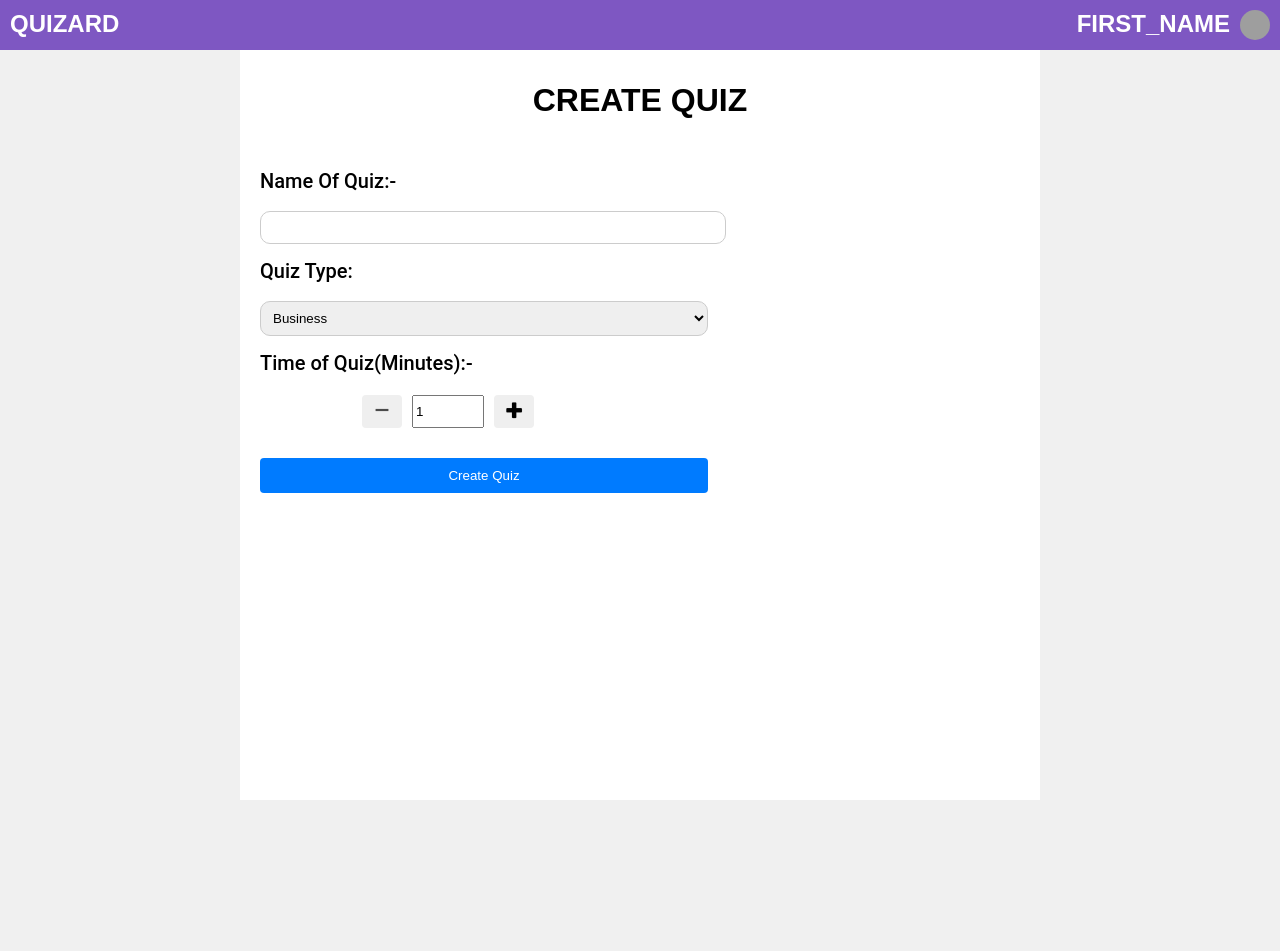
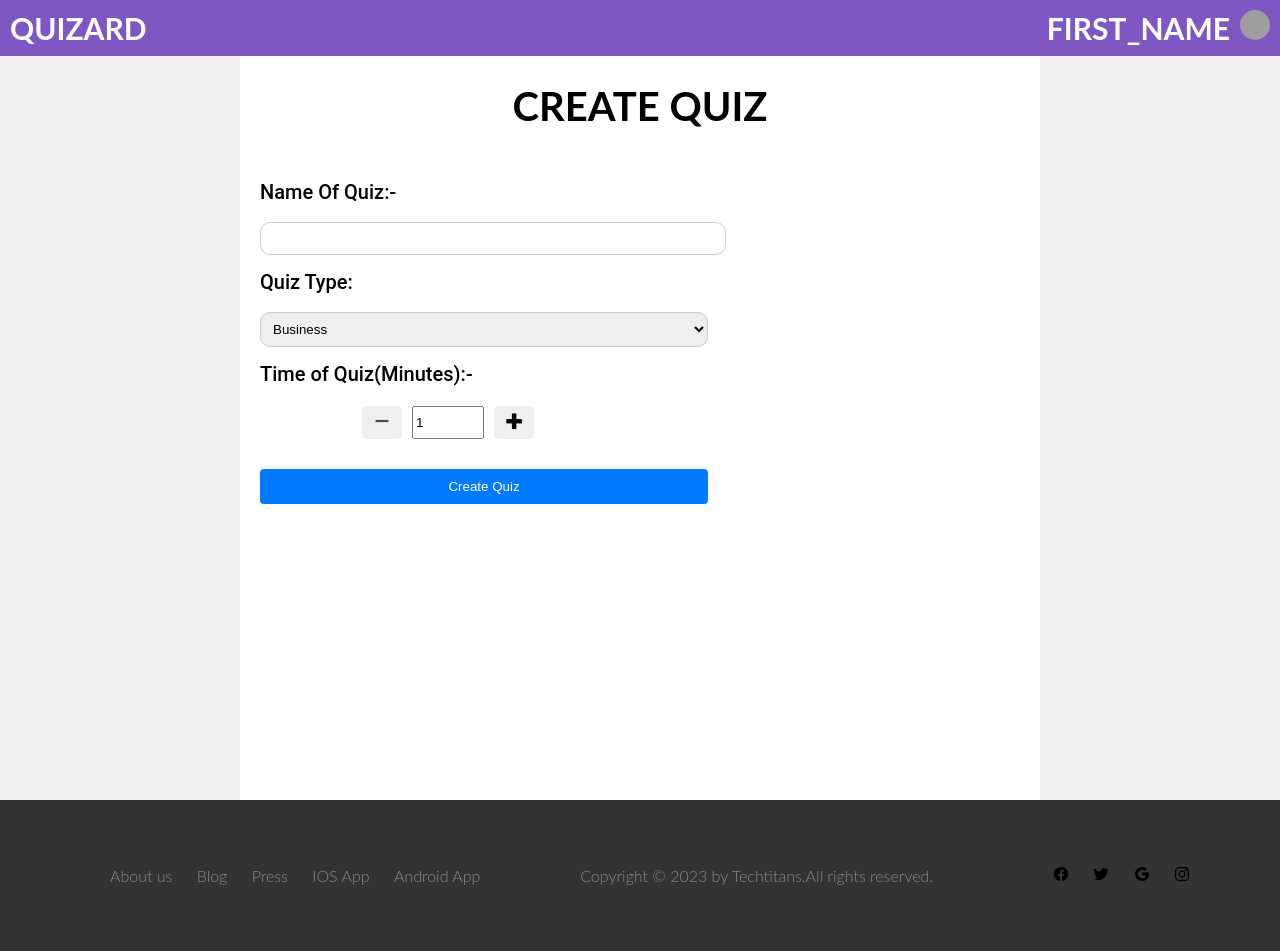
Before and after one commit to shreyanshtiwari4/Techtitans, a website: page html/createquiz.html in a window 1280 px wide. Before the commit the page ends 800 px from the top, so only its background shows below. Drawn offline with nearby package versions, Linux system fonts and the light colour scheme; grey boxes are pictures that could not be loaded; files whose address does not match are found by name.

Commit message:
adding footer section on createquiz page

```diff
--- a/css/createquiz.css
+++ b/css/createquiz.css
@@ -1,6 +1,9 @@
 /* General styling */
 body {
-    font-family: Arial, sans-serif;
+	font-family: Lato,sans-serif;
+    font-weight: 300;
+    font-size: 20px;
+    /* font-family: Arial, sans-serif; */
     margin: 0;
     padding: 0;
     background-color: #f0f0f0;
@@ -192,6 +195,62 @@ button[type="submit"]:hover {
     background-color: #0056b3;
 }
 
+.row{
+    max-width: 1140px;
+    margin: 0 auto;
+}
+
+footer{
+    background-color: #333;
+    font-size: 80%;
+    padding: 50px;
+}
+  .footer-nav{
+      list-style: none;
+      float: left;
+  }
+  .social-links{
+      list-style: none;
+      float: right;
+  }
+  .footer-nav li,
+  .social-links li{
+      display: inline-block;
+      margin-right: 20px;
+  }
+  .footer-nav li a:link,
+  .footer-nav li a:visited,
+  .social-links li a:link,
+  .social-links li a:visited{
+      text-decoration: none;
+      border:  0;
+      color: #888;
+  }
+  .footer-nav li a:hover,
+  .footer-nav li a:active{
+      color: #ddd;
+  }
+  footer p{
+      color: #888;
+      text-align: center;
+  }
+  .fb:hover{
+      color: #3b5998;
+  }
+  .google:hover{
+      color: #dd4b39;
+  }
+  .twitter:hover{
+      color: #00aced;
+  }
+  .insta:hover{
+      color: #517fa4;
+  }
+  .social-links li a:link,
+  .social-links li a:visited{
+      font-size: 100%;
+  }
+
 /* Responsive styling */
 @media only screen and (max-width: 600px) {
     input[type="text"],
--- a/html/createquiz.html
+++ b/html/createquiz.html
@@ -5,6 +5,7 @@
     <meta name="viewport" content="width=device-width, initial-scale=1.0">
     <title>Quizard - Create your own Quiz</title>
     <link rel="stylesheet" href="/css/createquiz.css">
+    <link rel="stylesheet" href="https://unpkg.com/aos@next/dist/aos.css" />
 </head>
 <body>
     <div class="nav_bar">
@@ -72,6 +73,35 @@
         <button id="submitQuizButton" type="submit" onclick="submitQuizForm()" style="display: none;">Submit Quiz</button>
     </div>
 </div>
+
+<footer>
+    <div class="row">
+        <div class="col span_1_of_2">
+            <ul class="footer-nav">
+                <li><a href="#">About us</a></li>
+                <li><a href="#">Blog</a></li>
+                <li><a href="#">Press</a></li>
+                <li><a href="#">IOS App</a></li>
+                <li><a href="#">Android App</a></li>
+            </ul>
+        </div>
+        <div class="col span_1_of_2">
+            <ul class="social-links">
+                <li><ion-icon class="fb" name="logo-facebook"></ion-icon></li>
+                <li><ion-icon class="twitter" name="logo-twitter"></ion-icon></li>
+                <li><ion-icon class="google" name="logo-google"></ion-icon></li>
+                <li><ion-icon class="insta" name="logo-instagram"></ion-icon></li>
+            </ul>
+        </div>
+    </div>
+
+
+    <div class="row">
+        <p>Copyright &copy; 2023 by Techtitans.All rights reserved.</p>
+    </div>
+</footer>
+<script type="module" src="https://unpkg.com/ionicons@7.1.0/dist/ionicons/ionicons.esm.js"></script>
+<script nomodule src="https://unpkg.com/ionicons@7.1.0/dist/ionicons/ionicons.js"></script>
     <script src="/js/createquiz.js"></script>
 </body>
 </html>
```
